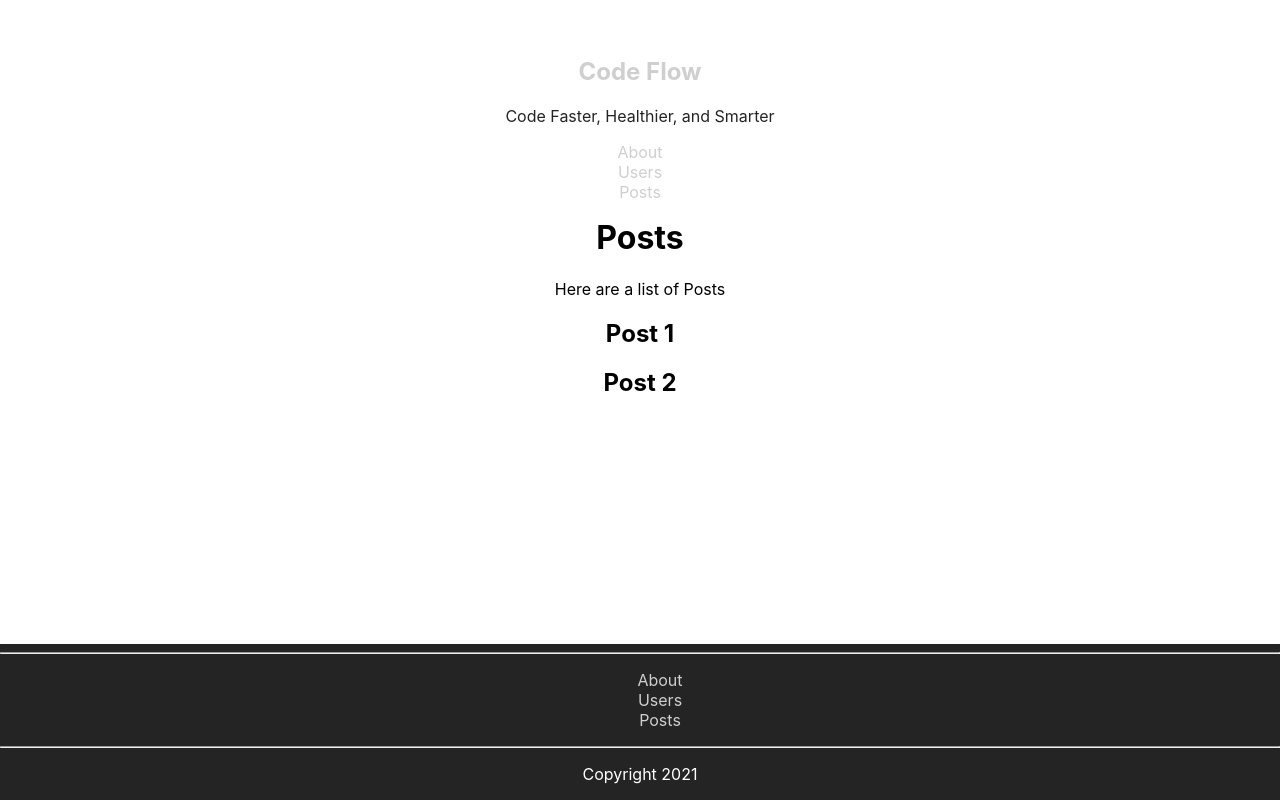
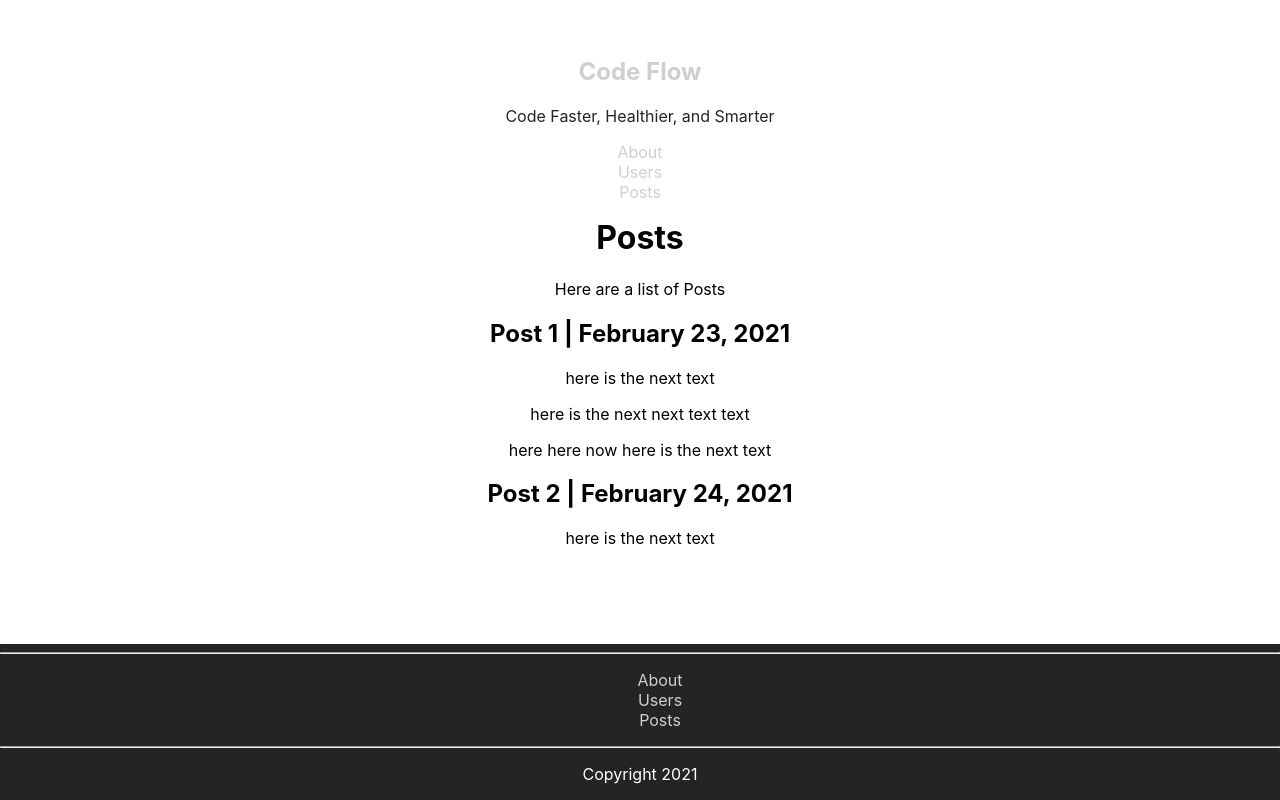
Before and after one commit to ColbyWTaylor/CodeFlow, a React (Create React App) app: page /posts in a window 1280 px wide. Built offline with nearby package versions, Linux system fonts and the light colour scheme.

Commit message:
better post design

```diff
--- a/src/Posts.js
+++ b/src/Posts.js
@@ -3,12 +3,20 @@ const Posts = () => {
     {
       postID: 1,
       name: "Post 1",
-      content: "<p>here is the text</p>",
+      date: "February 23, 2021",
+      content: (
+        <>
+          <p>here is the next text</p>
+          <p>here is the next next text text</p>
+          <p>here here now here is the next text</p>
+        </>
+      ),
     },
     {
       postID: 2,
       name: "Post 2",
-      content: "<p>here is the text</p>",
+      date: "February 24, 2021",
+      content: <p>here is the next text</p>,
     },
   ];
 
@@ -18,7 +26,10 @@ const Posts = () => {
       <p>Here are a list of Posts</p>
       {posts.map((post, index) => (
         <div key={post.id}>
-          <h2>{post.name}</h2>
+          <h2>
+            {post.name} | {post.date}
+          </h2>
+          <p>{post.content}</p>
         </div>
       ))}
     </div>
```
Also changed, not shown: 1 other file (tests, documents, lock files or other folders).
